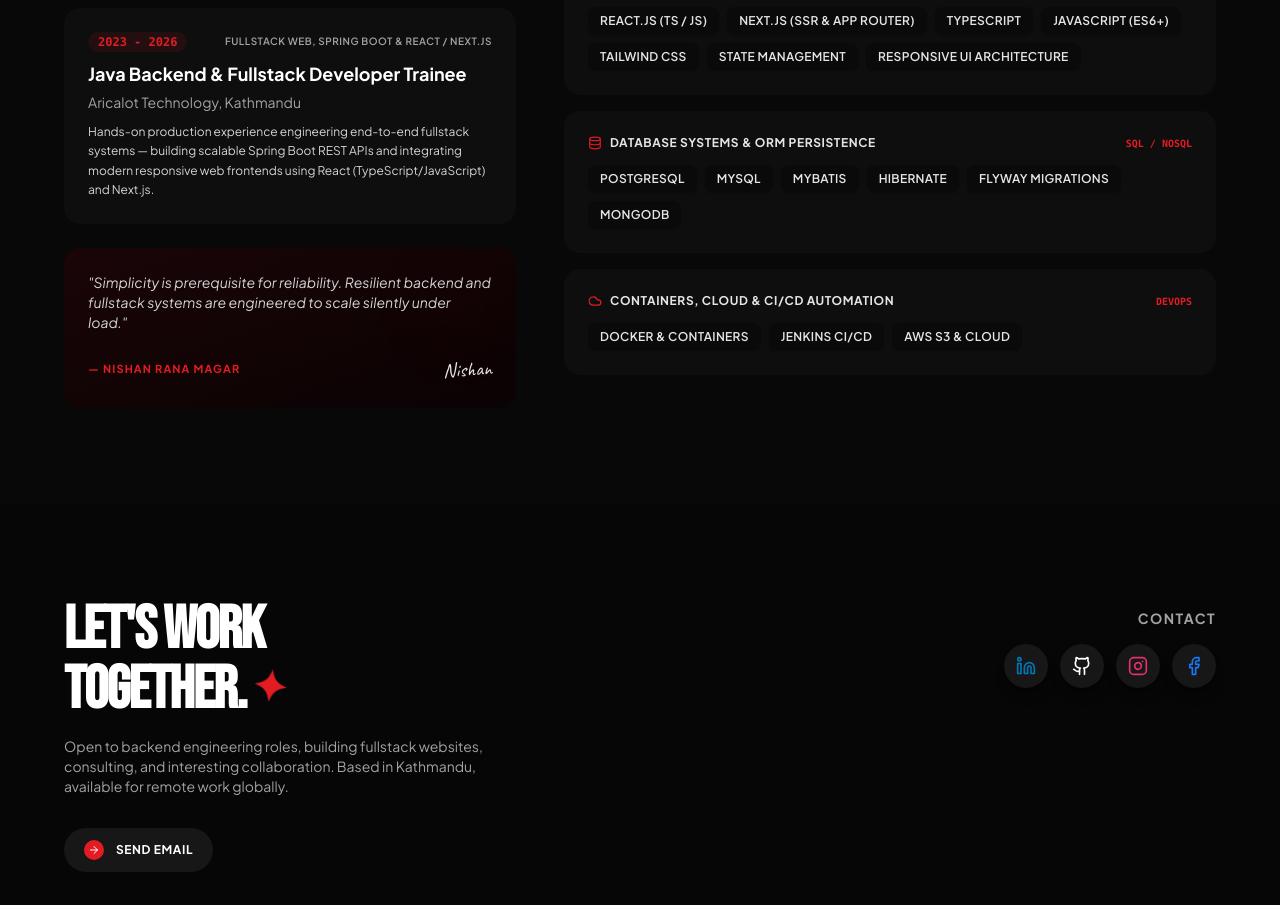
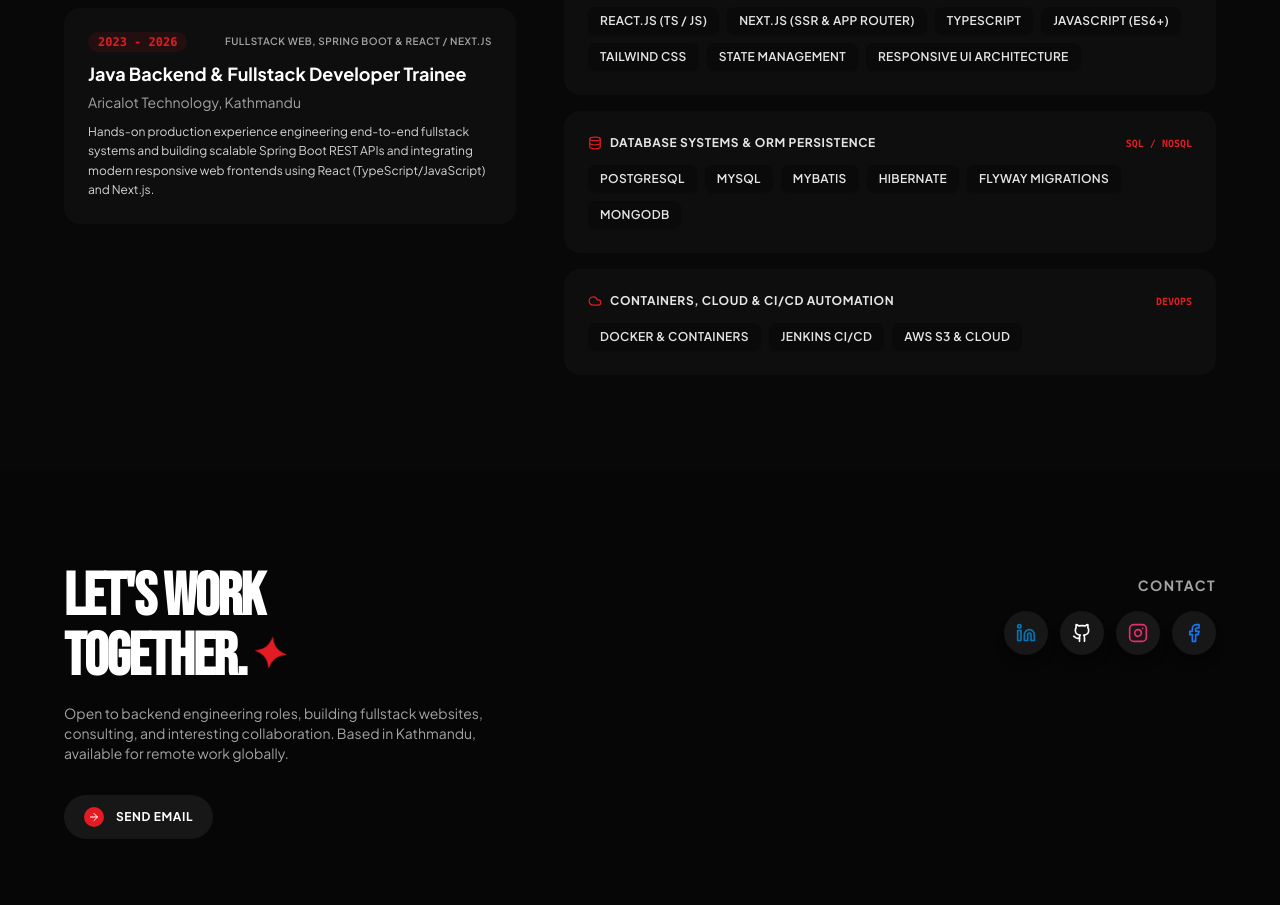
Before and after one commit to danphe-org/portfolio, a React (Vite) app: page / in a window 1280 px wide. Shown: the part 1340-2245 px from the top of the page. Built offline with nearby package versions, Linux system fonts and the light colour scheme.

Commit message:
fix: remove philosophy quote box from education and skills section

```diff
--- a/src/components/ProcessAndSkills.tsx
+++ b/src/components/ProcessAndSkills.tsx
@@ -84,40 +84,6 @@ export const ProcessAndSkills: React.FC<ProcessAndSkillsProps> = ({ data }) => {
                 </motion.div>
               ))}
             </div>
-
-            {/* Philosophy Quote Box with subtle breathing aura */}
-            <motion.div
-              initial={{ opacity: 0, y: 20 }}
-              whileInView={{ opacity: 1, y: 0 }}
-              viewport={{ once: true }}
-              transition={{ duration: 0.6, delay: 0.2 }}
-              whileHover={{ scale: 1.01 }}
-              className="p-5 sm:p-6 rounded-2xl bg-gradient-to-br from-[#1a0507] via-[#120405] to-[#0a0203] relative overflow-hidden"
-            >
-              <motion.div
-                animate={{
-                  scale: [1, 1.25, 1],
-                  opacity: [0.15, 0.3, 0.15],
-                }}
-                transition={{
-                  duration: 6,
-                  repeat: Infinity,
-                  ease: "easeInOut"
-                }}
-                className="absolute top-0 right-0 w-28 h-28 bg-[#e31b23]/15 blur-2xl pointer-events-none rounded-full"
-              />
-              <p className="text-xs sm:text-sm text-neutral-300 italic leading-relaxed relative z-10">
-                "{data.quote.text}"
-              </p>
-              <div className="flex items-center justify-between mt-3 pt-3 relative z-10">
-                <span className="text-[11px] font-bold text-[#e31b23] uppercase tracking-widest">
-                  — {data.quote.author}
-                </span>
-                <span className="font-script text-xl text-neutral-200 -rotate-3 select-none">
-                  {data.quote.signatureName}
-                </span>
-              </div>
-            </motion.div>
           </div>
 
           {/* ============================================================ */}
--- a/src/data/portfolioData.ts
+++ b/src/data/portfolioData.ts
@@ -82,7 +82,7 @@ export const portfolioData: PortfolioData = {
       institution: 'Aricalot Technology, Kathmandu',
       period: '2023 - 2026',
       badge: 'Fullstack Web, Spring Boot & React / Next.js',
-      description: 'Hands-on production experience engineering end-to-end fullstack systems — building scalable Spring Boot REST APIs and integrating modern responsive web frontends using React (TypeScript/JavaScript) and Next.js.',
+      description: 'Hands-on production experience engineering end-to-end fullstack systems and building scalable Spring Boot REST APIs and integrating modern responsive web frontends using React (TypeScript/JavaScript) and Next.js.',
     },
   ],
   skills: [
```
